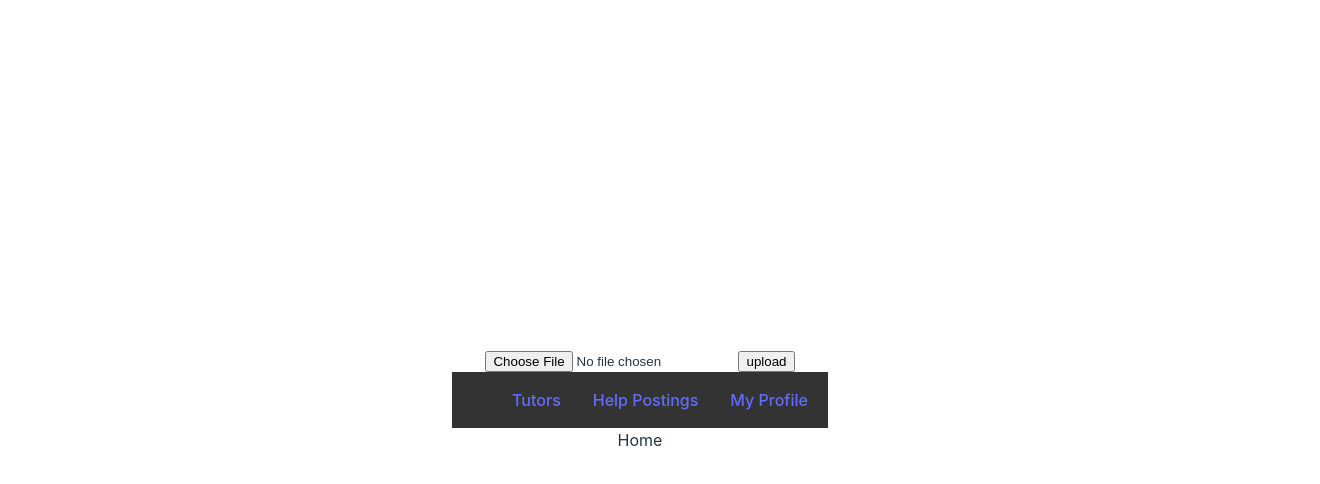
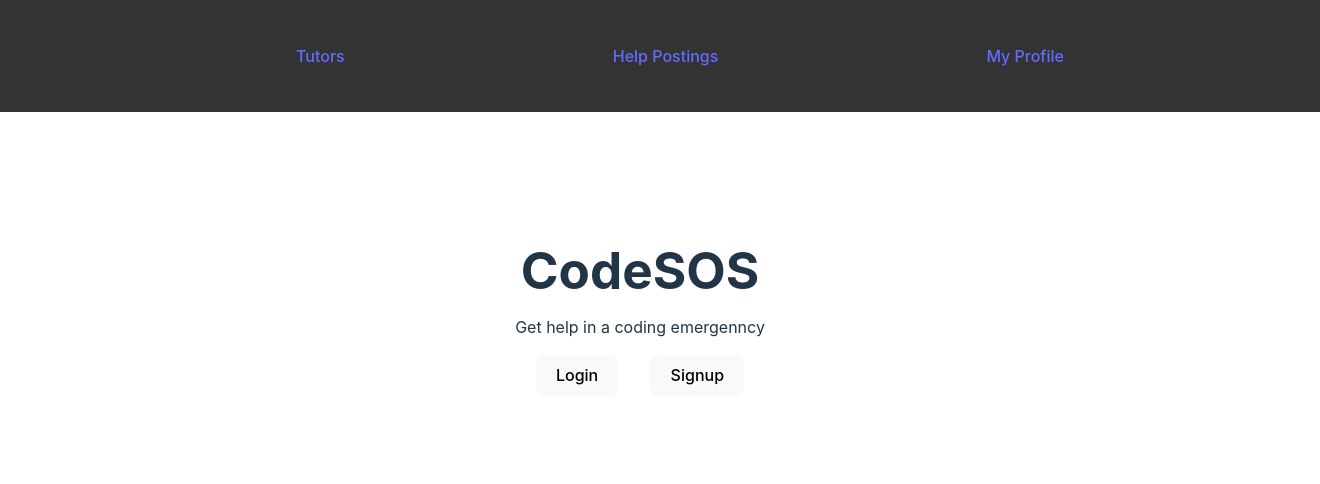
Before and after one commit to keifershearer/code-sos-frontend, a React (Vite) app: page / in a window 1280 px wide. Shown: the top 484 px of the page, 1320 px wide, since content can reach past the window. Built offline with nearby package versions, Linux system fonts and the light colour scheme; no server answers.

Commit message:
home page

```diff
--- a/src/App.css
+++ b/src/App.css
@@ -1,14 +1,43 @@
 
-#root {
+/* #root {
   max-width: 1280px;
   margin: 0 auto;
   padding: 2rem;
   text-align: center;
-}
+} */
 
 
 header ul {
+ list-style: none;
+  gap: 2rem;
+  margin: 0;
   display: flex;
-  list-style: none;
+  justify-content: space-evenly;
+  width: 100vw;
+}
+nav{
+  width: 100vw;
+  height: 7rem;
+}
+nav button {
+  width:6rem;
+  height: 3rem;
+  font-size: 20px;
+  text-align: center;
+  padding: 0;
+}
+.home-page{
+  display: flex;
+  flex-direction: column;
+  align-items: center;
+}
+.home-page h1{
+  padding-top: 6rem;
+  padding-bottom: 0;
+  margin-bottom: 0;
+}
+.home-page-button{
+  display: flex;
+  justify-content: space-between;
   gap: 2rem;
 }
--- a/src/App.jsx
+++ b/src/App.jsx
@@ -27,10 +27,10 @@ function App() {
 
   return (
     <div className="App">
-      <form onSubmit={handleSubmit}>
-        <input type='file' name='image' onChange={(e) => setImageFile(e.target.files[0])} />
-        <input type='submit' value='upload' />
-      </form>
+      {/* <form onSubmit={handleSubmit}>
+       <input type='file' name='image' onChange={(e) => setImageFile(e.target.files[0])} />
+       <input type='submit' value='upload' />
+     </form> */}
       <Routes>
         <Route element={<Layout />} >
           <Route path="/" element={<Home />} />
--- a/src/index.css
+++ b/src/index.css
@@ -25,8 +25,6 @@ a:hover {
 
 body {
   margin: 0;
-  display: flex;
-  place-items: center;
   min-width: 320px;
   min-height: 100vh;
 }
--- a/src/pages/Home/Home.jsx
+++ b/src/pages/Home/Home.jsx
@@ -1,8 +1,16 @@
 import React from 'react'
+import { Link } from 'react-router-dom'
 
 const Home = () => {
   return (
-    <div>Home</div>
+    <div className='home-page'>
+      <h1>CodeSOS</h1>
+      <p>Get help in a coding emergenncy</p>
+      <div className='home-page-button'>
+      <Link to='/auth/login'><button>Login</button></Link>
+      <Link to='/auth/signup'><button>Signup</button></Link>
+      </div>
+    </div>
   )
 }
 
--- a/src/pages/auth/signup/Signup.jsx
+++ b/src/pages/auth/signup/Signup.jsx
@@ -46,7 +46,7 @@ export default function Signup() {
     try {
       const response = await myApi.post('/auth/signup', userToCreate)
       if (response.status === 201) {
-        navigate('/login')
+        navigate('/auth/login')
       }
     } catch (error) {
       console.log(error)
```
